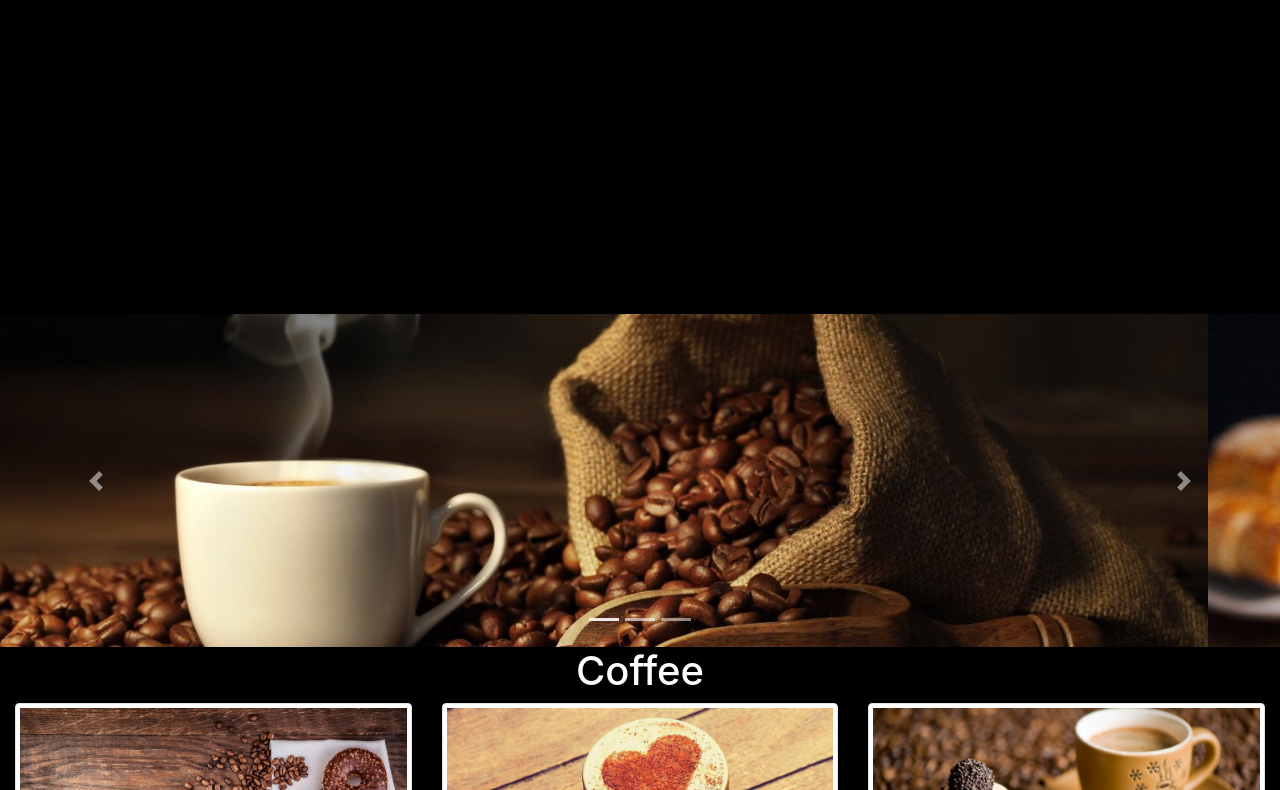
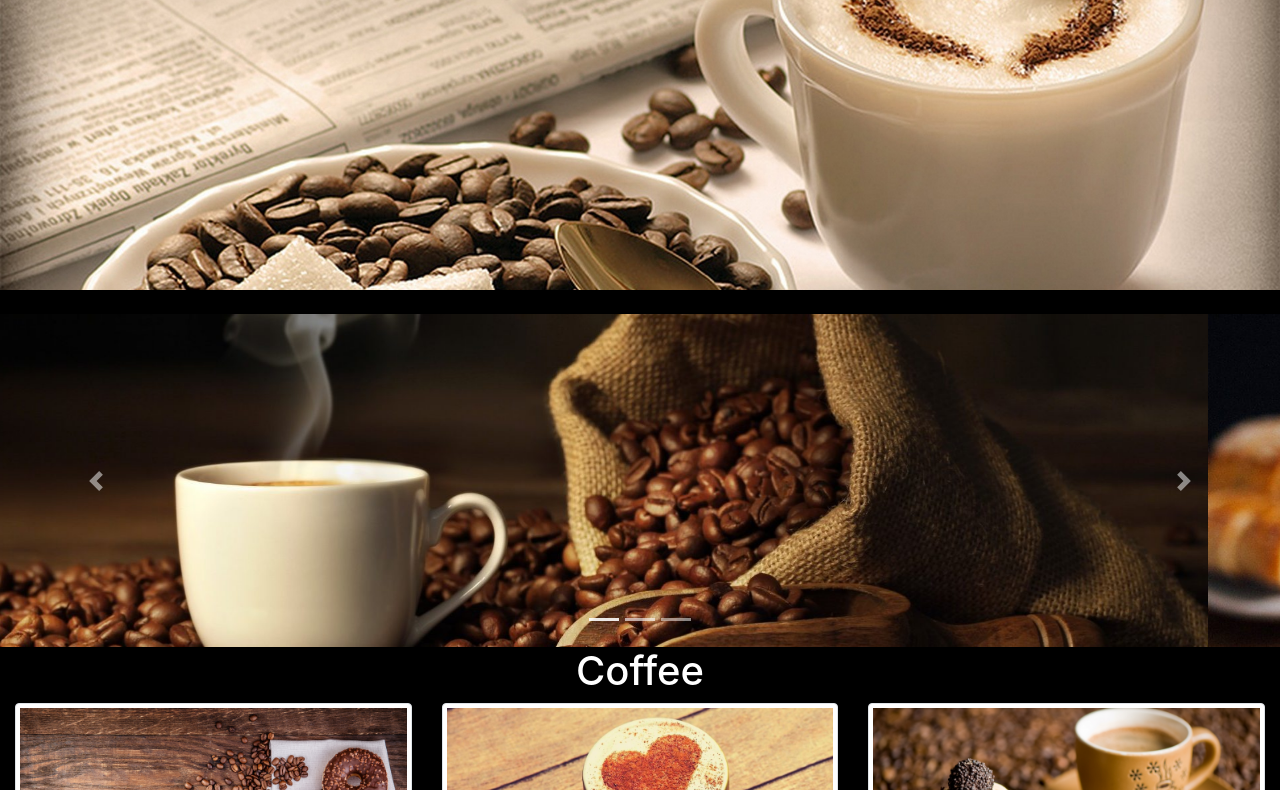
Before and after one commit to yevheniia01/bootstrap_template, a plain HTML site: page index.html in a window 1280 px wide. Shown: the part 110-900 px from the top of the page. Drawn offline with nearby package versions, Linux system fonts and the light colour scheme.

Commit message:
first container background fixed

```diff
--- a/style.css
+++ b/style.css
@@ -3,7 +3,7 @@ body{
 }
 .first{
     height: 400px;
-    background-image: url('./download.jpeg');
+    background-image: url('./images/download.jpeg');
     background-size: cover;
 }
 .my-col{
```
